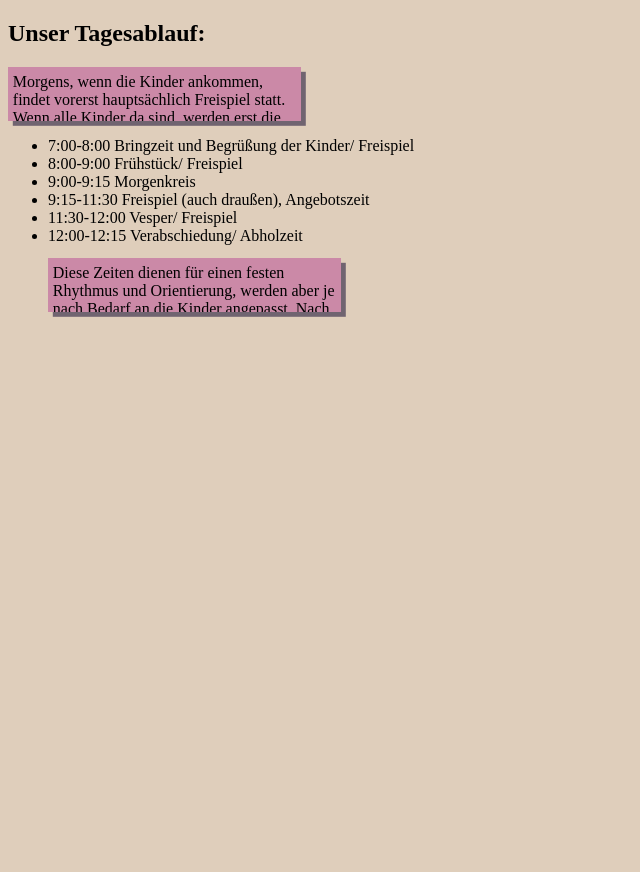
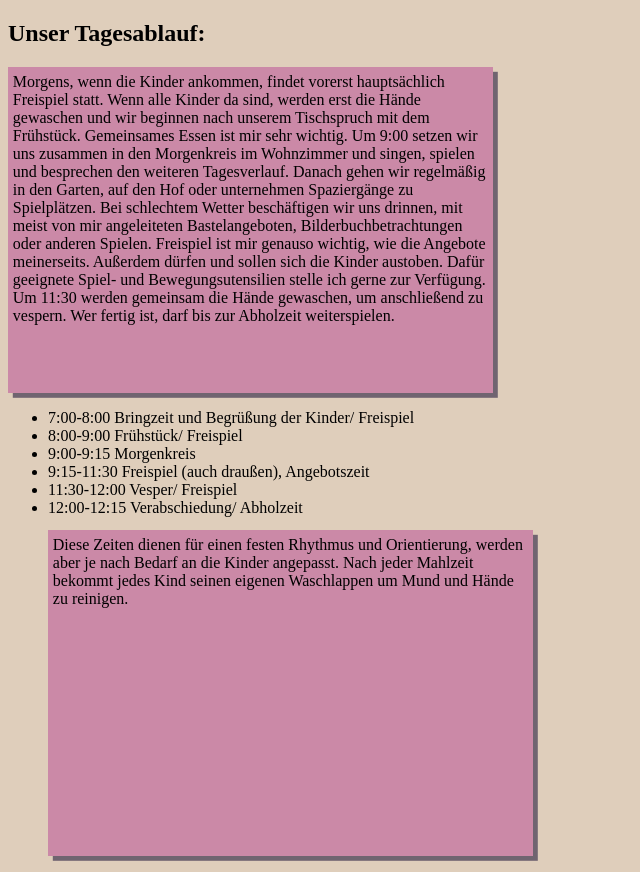
Before and after one commit to natalieweber02/natalieweber02.github.io, a plain HTML site: page Tagesablauf.html in a window 1280 px wide. Shown: the whole page, without its empty margins (0-640 px from the left). Before the commit the page ends 800 px from the top, so only its background shows below. Drawn offline with Linux system fonts and the light colour scheme.

Commit message:
Update raum.css

```diff
--- a/styles/raum.css
+++ b/styles/raum.css
@@ -38,13 +38,12 @@ body{
         cursor:grab;
     }
 .tagesablauf {
-     height: 3em;
-        width: 18em;
+        height: 20em;
+        width: 30em;
         background: var(--rosa);
         padding-top: 0.4em;
         padding-left: 0.3em;
         margin-top: 0.8em;
-
         box-shadow: 0.3em 0.3em var(--schatten);
         overflow: hidden;
     cursor:grab; }
```
